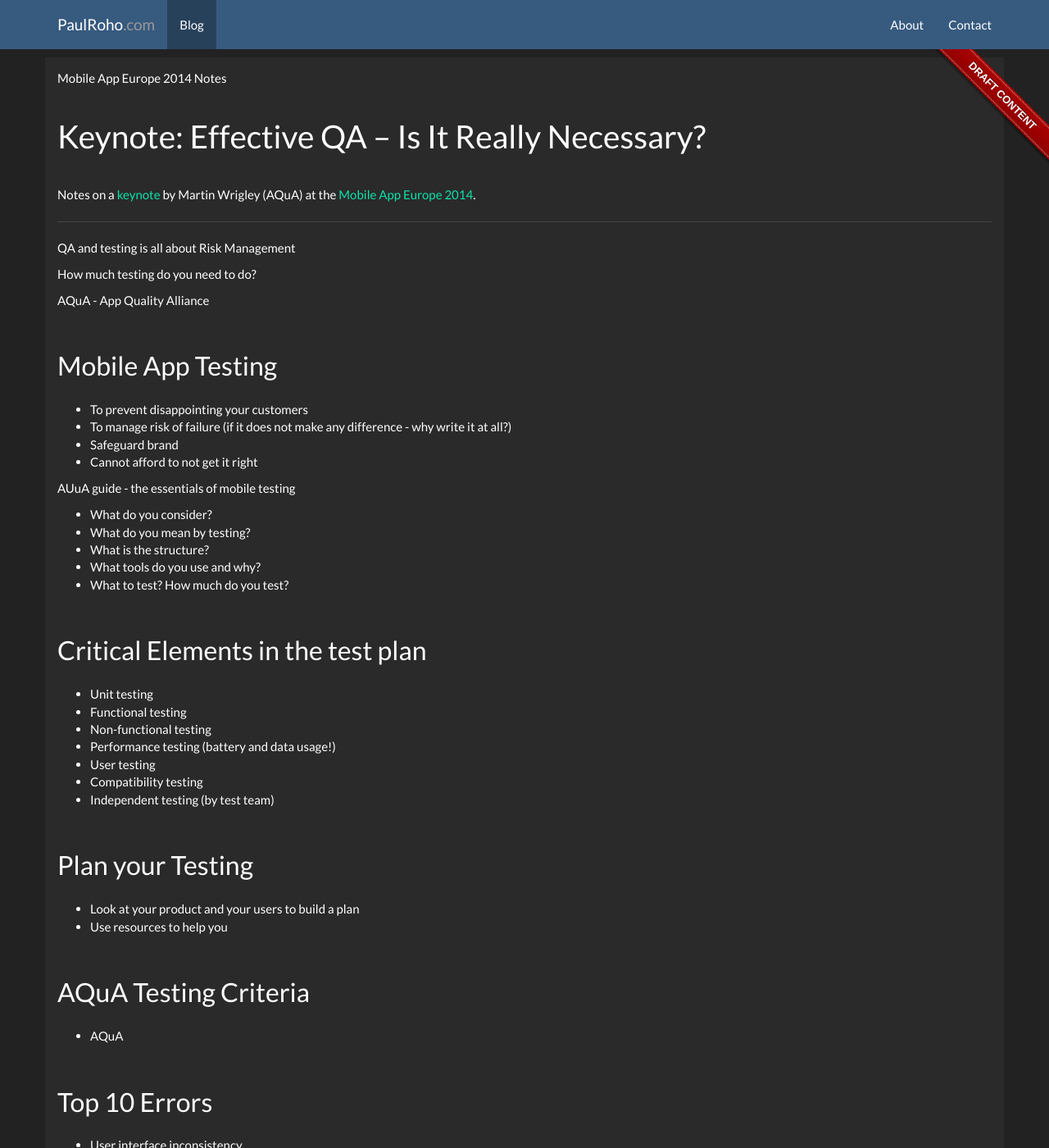
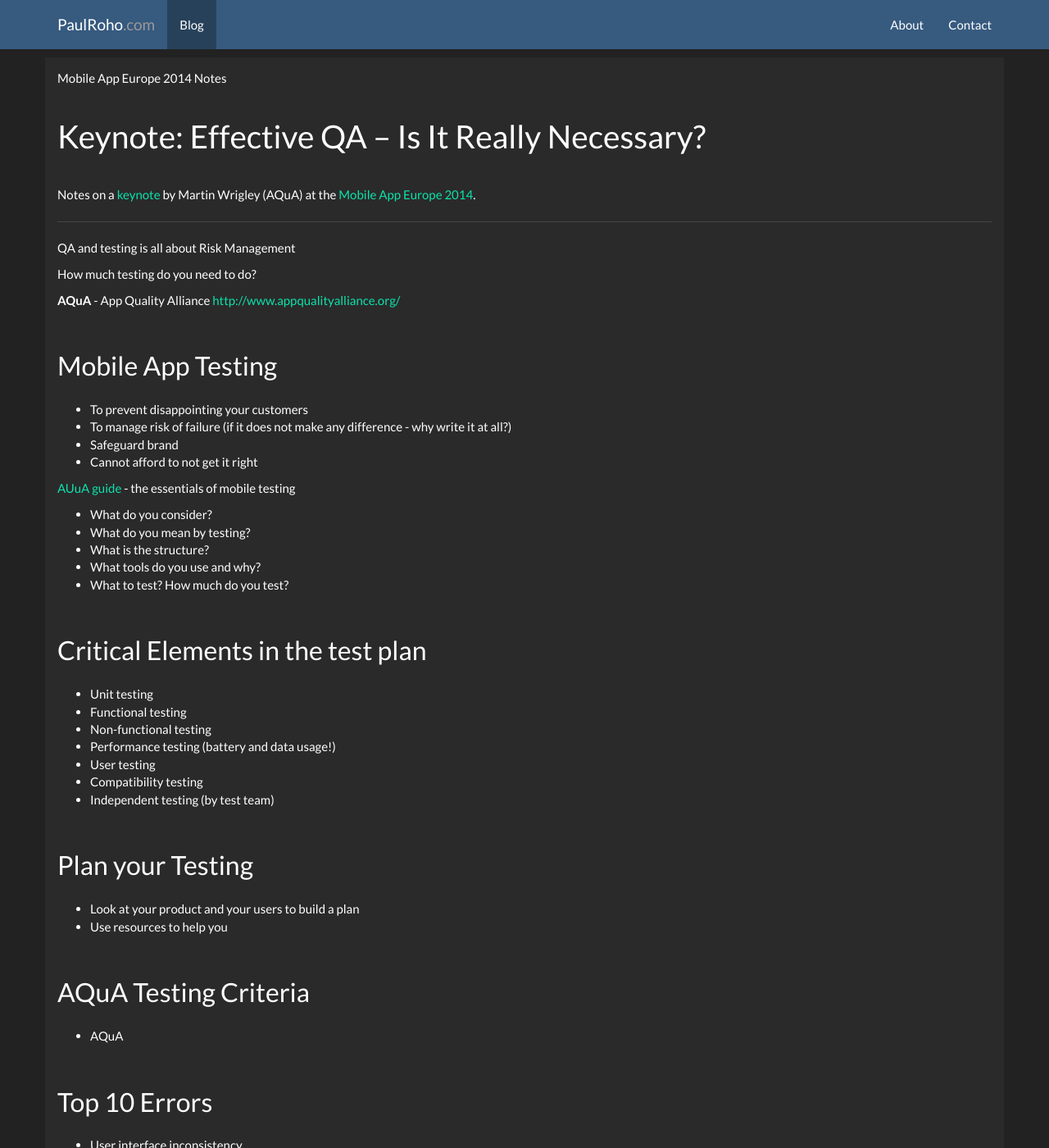
Before and after one commit to paulroho/paulroho.github.io, a Jekyll site: the page built from _posts/2014-09-29-Effective-QA-Is-It-Really-Necessary.md, in a window 1280 px wide and 1400 px high. Shown: the whole window at 82% size. Built offline with Jekyll 4.4.1, drawn with Linux system fonts in a browser that asks for light colours; nearby versions of some CDN libraries; some of the changed lines change nothing that is shown; some of the changed text lies outside the part shown.

Commit message:
MAE2014: Effective QA – Is It Really Necessary (Martin Wrigley) publish

```diff
--- a/_posts/2014-09-29-Effective-QA-Is-It-Really-Necessary.md
+++ b/_posts/2014-09-29-Effective-QA-Is-It-Really-Necessary.md
@@ -1,5 +1,5 @@
 ---
-layout: blogdraft
+layout: blog
 title: Effective QA – Is It Really Necessary (Martin Wrigley)
 tags: [Mobile App Europe 2014, Mobile Apps, Test Automation]
 ---
@@ -18,7 +18,7 @@ QA and testing is all about Risk Management
 
 How much testing do you need to do?
 
-AQuA - App Quality Alliance
+**AQuA** - App Quality Alliance [http://www.appqualityalliance.org/](http://www.appqualityalliance.org/)
 
 ## Mobile App Testing
 * To prevent disappointing your customers
@@ -26,7 +26,7 @@ AQuA - App Quality Alliance
 * Safeguard brand
 * Cannot afford to not get it right
 
-AUuA guide - the essentials of mobile testing
+[AUuA guide](http://www.appqualityalliance.org/files/Essentials%20of%20Mobile%20App%20Testing_v1_April_2013.pdf) - the essentials of mobile testing
 
 * What do you consider?
 * What do you mean by testing?
@@ -50,7 +50,6 @@ AUuA guide - the essentials of mobile testing
 ##AQuA Testing Criteria
 * AQuA
 
-
 ## Top 10 Errors
 * User interface inconsistency
 * Lack of clarity of graphics and text
@@ -65,7 +64,7 @@ AUuA guide - the essentials of mobile testing
 
 ##About AQuA
 * Best practices
-* AT&T ARO tool (open source)
+* [AT&T ARO tool](https://developer.att.com/application-resource-optimizer) (open source)
 * Online Testing Criteria Tool
 * The Quality App Directory
 
@@ -77,6 +76,6 @@ AUuA guide - the essentials of mobile testing
 ##Three Tips
 * Regression testing can and should be automated
 * Choose your tools carefully, use the right tool for the right task
-* Have someone else do som testing
+* Have someone else do some testing
 
 [www.appqualityalliance.org](http://www.appqualityalliance.org "AQuA online")
```
